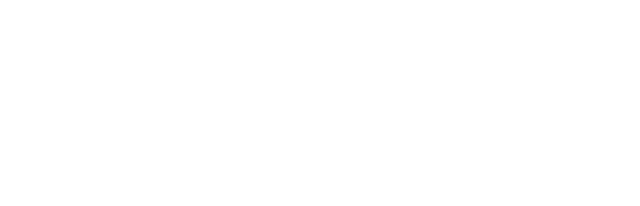
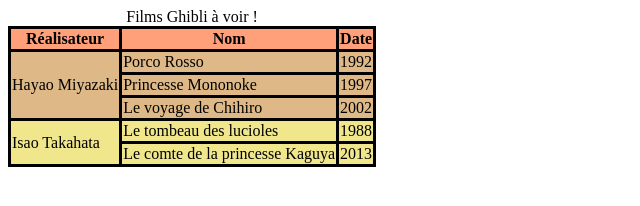
Before and after one commit to NicolasCayez/TP3_HTML, a plain HTML site: page index.html in a window 1280 px wide. Shown: the whole page, without its empty margins (0-640 px from the left). Drawn offline with Linux system fonts and the light colour scheme.

Commit message:
Exo fait

```diff
--- a/index.html
+++ b/index.html
@@ -8,6 +8,35 @@
     <title>ADRAR HTML TP3 Tableaux</title>
 </head>
 <body>
-
+    <table>
+        <caption>Films Ghibli à voir !</caption>
+        <tr>
+            <th>Réalisateur</th>
+            <th>Nom</th>
+            <th>Date</th>
+        </tr>
+        <tr class="hayao">
+            <td rowspan="3">Hayao Miyazaki</td>
+            <td>Porco Rosso</td>
+            <td>1992</td>
+        </tr>
+        <tr class="hayao">
+            <td>Princesse Mononoke</td>
+            <td>1997</td>
+        </tr>
+        <tr class="hayao">
+            <td>Le voyage de Chihiro</td>
+            <td>2002</td>
+        </tr>
+        <tr class="isao">
+            <td rowspan="2">Isao Takahata</td>
+            <td>Le tombeau des lucioles</td>
+            <td>1988</td>
+        </tr>
+        <tr class="isao">
+            <td>Le comte de la princesse Kaguya</td>
+            <td>2013</td>
+        </tr>
+    </table>
 </body>
 </html>
--- a/style.css
+++ b/style.css
@@ -0,0 +1,16 @@
+table, th, td{
+    border:solid;
+    border-collapse:collapse;
+}
+
+th{
+    background-color:lightsalmon;
+}
+
+.hayao{
+    background-color:burlywood;
+}
+
+.isao{
+    background-color: khaki;
+}
```
